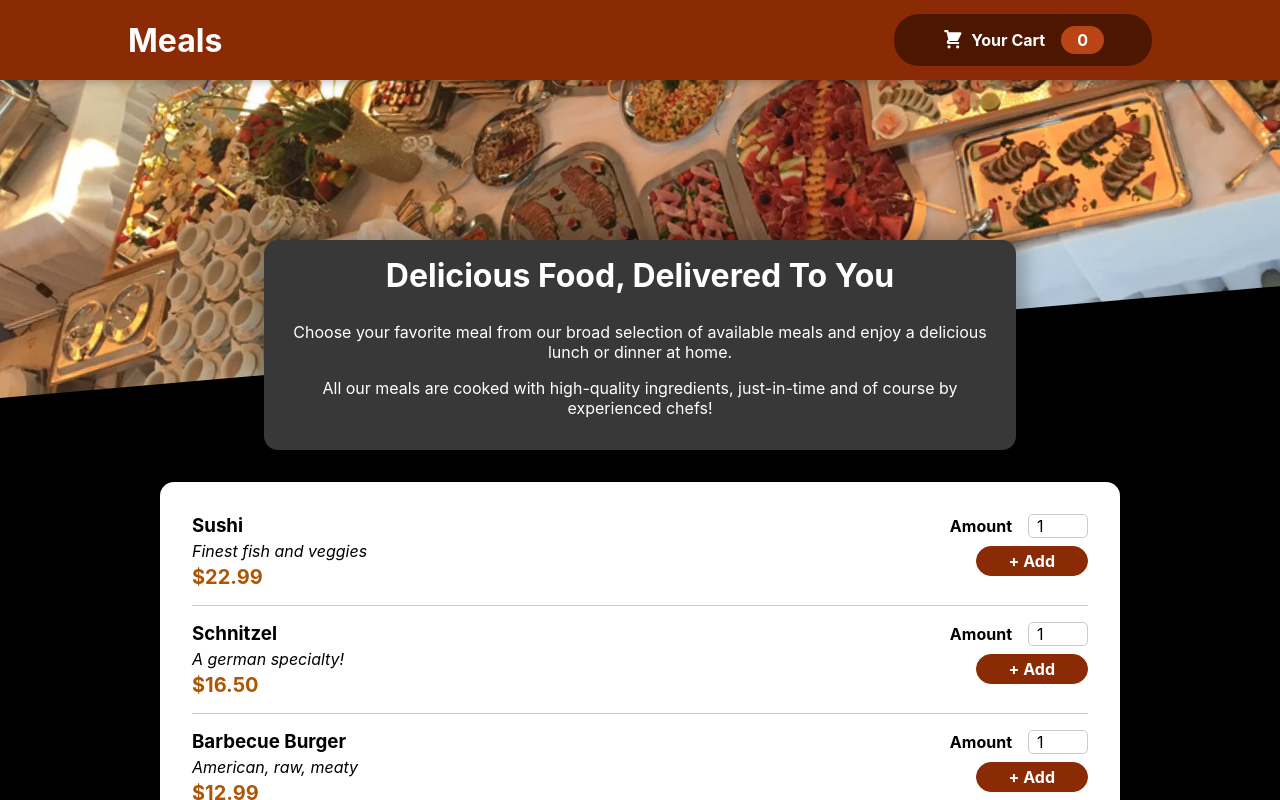
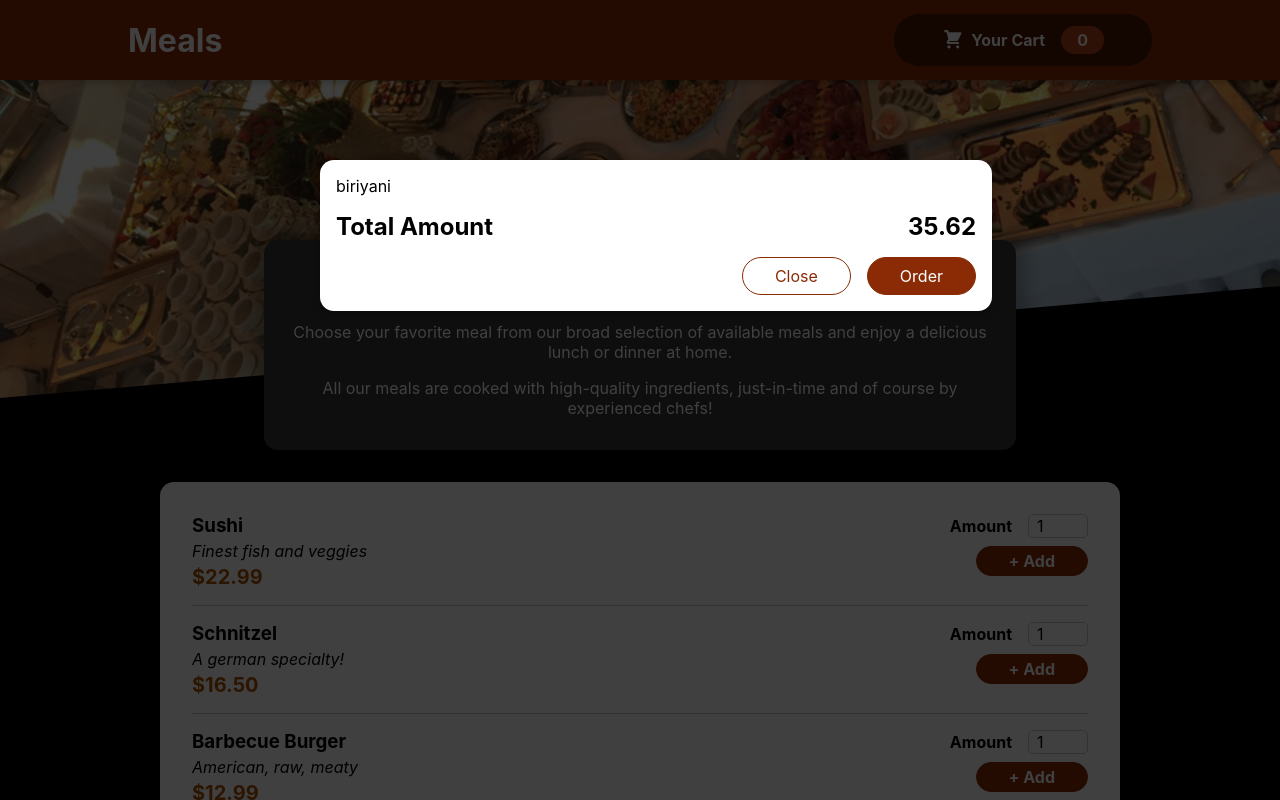
Before and after one commit to balaji24k/restaurent-website, a React (Create React App) app: page / in a window 1280 px wide. Shown: the top 800 px of the page. Built offline with nearby package versions, Linux system fonts and the light colour scheme.

Commit message:
Added Cart-Task5

```diff
--- a/public/index.html
+++ b/public/index.html
@@ -28,6 +28,7 @@
   </head>
   <body>
     <noscript>You need to enable JavaScript to run this app.</noscript>
+    <div id="overlays"></div>
     <div id="root"></div>
     <!--
       This HTML file is a template.
--- a/src/App.js
+++ b/src/App.js
@@ -1,11 +1,13 @@
 import { Fragment } from 'react';
 import './App.css';
+import Cart from './components/Cart/Cart';
 import Header from './components/Layout/Header';
 import Meals from './components/Meals/Meals';
 
 function App() {
   return (
     <Fragment>
+      <Cart/>
       <Header/>
       <main>
         <Meals/>
--- /dev/null
+++ b/src/components/Cart/Cart.js
@@ -0,0 +1,23 @@
+import classes from './Cart.module.css';
+import Modal from '../UI/Modal';
+
+const Cart = props => {
+    const cartItems = <ul className={classes['cart-items']} >{[
+        {id:'c1',name:'biriyani',amount:2, price:12.99}
+    ].map(item => <li>{item.name}</li>)}</ul>;
+    return(
+        <Modal>
+            {cartItems}
+            <div className={classes.total} >
+                <span>Total Amount</span>
+                <span>35.62</span>
+            </div>
+            <div className={classes.actions} >
+                <button className={classes['button--alt']} >Close</button>
+                <button className={classes.button} >Order</button>
+            </div>
+        </Modal>
+    );
+};
+
+export default Cart;
--- /dev/null
+++ b/src/components/Cart/Cart.module.css
@@ -0,0 +1,46 @@
+.cart-items {
+    list-style: none;
+    margin: 0;
+    padding: 0;
+    max-height: 20rem;
+    overflow: auto;
+  }
+
+  .total {
+    display: flex;
+    justify-content: space-between;
+    align-items: center;
+    font-weight: bold;
+    font-size: 1.5rem;
+    margin: 1rem 0;
+  }
+
+  .actions {
+    text-align: right;
+  }
+
+  .actions button {
+    font: inherit;
+    cursor: pointer;
+    background-color: transparent;
+    border: 1px solid #8a2b06;
+    padding: 0.5rem 2rem;
+    border-radius: 25px;
+    margin-left: 1rem;
+  }
+
+  .actions button:hover,
+  .actions button:active {
+    background-color: #5a1a01;
+    border-color: #5a1a01;
+    color: white;
+  }
+
+  .actions .button--alt {
+    color: #8a2b06;
+  }
+
+  .actions .button {
+    background-color: #8a2b06;
+    color: white;
+  }
--- /dev/null
+++ b/src/components/UI/Modal.js
@@ -0,0 +1,32 @@
+import { Fragment } from 'react';
+import classes from './Modal.module.css';
+import  ReactDOM  from 'react-dom';
+
+
+const Backdrop = props => {
+    return <div className={classes.backdrop}></div>
+};
+
+const ModalOverlay = props => {
+    return (
+        <div className={classes.modal}>
+            <div className={classes.content}>{props.children}</div>
+        </div>
+    );
+};
+
+const portalElement = document.getElementById('overlays');
+
+const Modal = props => {
+    return(
+        <Fragment>
+            {ReactDOM.createPortal(<Backdrop/>, portalElement)}
+            {ReactDOM.createPortal(
+                <ModalOverlay>{props.children}</ModalOverlay>,
+                portalElement
+            )}
+        </Fragment>
+    );
+};
+
+export default Modal;
--- /dev/null
+++ b/src/components/UI/Modal.module.css
@@ -0,0 +1,40 @@
+.backdrop {
+    position: fixed;
+    top: 0;
+    left: 0;
+    width: 100%;
+    height: 100vh;
+    z-index: 20;
+    background-color: rgba(0, 0, 0, 0.75);
+  }
+
+  .modal {
+    position: fixed;
+    top: 20vh;
+    left: 5%;
+    width: 90%;
+    background-color: white;
+    padding: 1rem;
+    border-radius: 14px;
+    box-shadow: 0 2px 8px rgba(0, 0, 0, 0.25);
+    z-index: 30;
+    animation: slide-down 300ms ease-out forwards;
+  }
+
+  @media (min-width: 768px) {
+    .modal {
+      width: 40rem;
+      left: calc(50% - 20rem);
+    }
+  }
+
+  @keyframes slide-down {
+    from {
+      opacity: 0;
+      transform: translateY(-3rem);
+    }
+    to {
+      opacity: 1;
+      transform: translateY(0);
+    }
+  }
```
